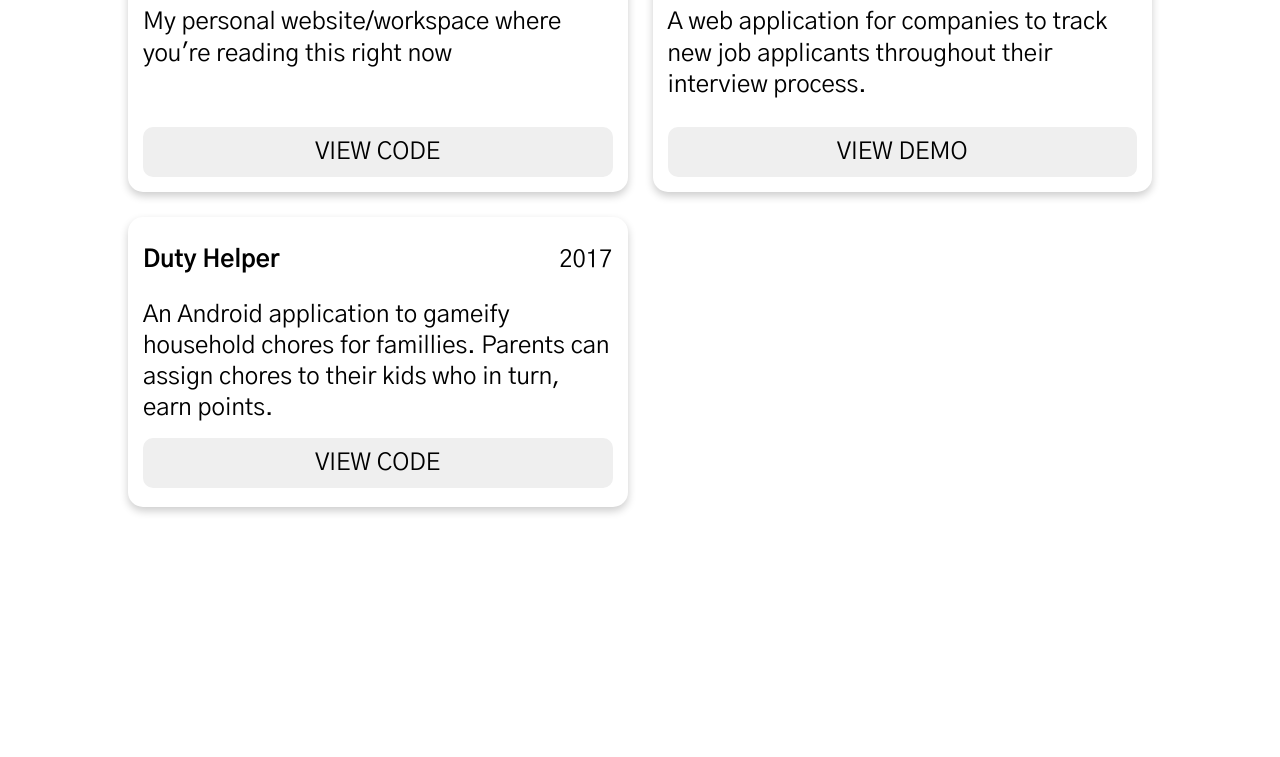
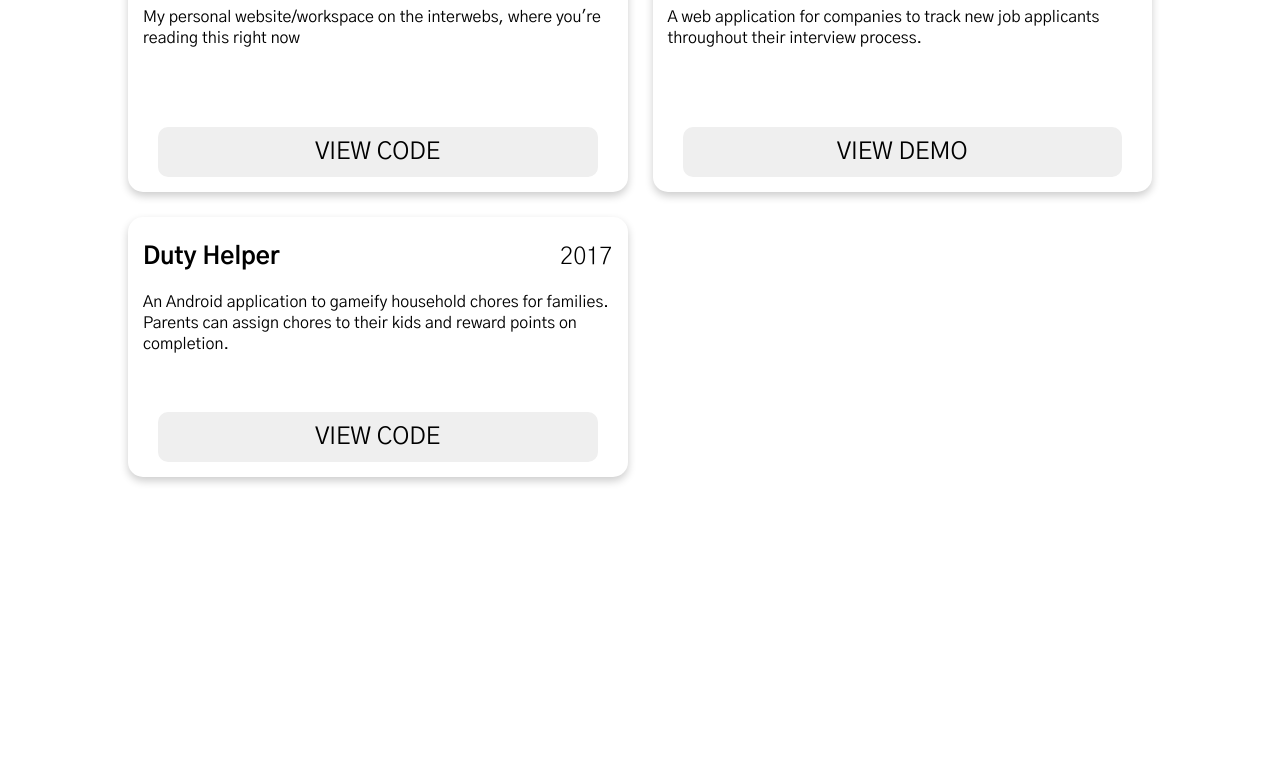
Before and after one commit to hamzabasrai/hamzabasrai.com_old, a Gatsby site in the folder site/: page / in a window 1280 px wide. Shown: the part 1167-1924 px from the top of the page. Built offline with nearby package versions, Linux system fonts and the light colour scheme; Gatsby itself is replaced by a stand-in of ours; no server answers.

Commit message:
Updated font styling in Projects

```diff
--- a/site/src/components/Projects.js
+++ b/site/src/components/Projects.js
@@ -3,6 +3,8 @@ import Section from "../styles/Section";
 import Heading from "../styles/Heading";
 import styled from "styled-components";
 import Card from "../styles/Card";
+import theme from "../styles/theme";
+const { colors, fontSizes, fonts } = theme;
 
 const ProjectGrid = styled.div`
   display: grid;
@@ -33,18 +35,20 @@ const Project = styled(Card)`
   .description {
     grid-area: 2 / 1 / 4 / 4;
     padding: 0;
+    font-size: ${fontSizes.bodySmall};
   }
 
   .date {
     justify-self: self-end;
     align-self: center;
     grid-area: 1 / 3 / 2 / 4;
+    font-weight: 300;
   }
 
   .action {
-    justify-self: center;
     align-self: center;
     grid-area: 4 / 1 / 5 / 4;
+    margin: 0 15px;
   }
 `;
 
@@ -57,12 +61,13 @@ export class Projects extends Component {
           <Project className="">
             <h1 className="heading">hamzabasrai.com</h1>
             <p className="description">
-              My personal website/workspace where you're reading this right now
+              My personal website/workspace on the interwebs, where you're
+              reading this right now
             </p>
             <p className="date">2019</p>
-            <button type="button" className="action">
-              View Code
-            </button>
+            <div className="action">
+              <button type="button">View Code</button>
+            </div>
           </Project>
           <Project>
             <h1 className="heading">TalentBoard</h1>
@@ -71,20 +76,21 @@ export class Projects extends Component {
               throughout their interview process.
             </p>
             <p className="date">2018</p>
-            <button type="button" className="action">
-              View Demo
-            </button>
+            <div className="action">
+              <button type="button">View Demo</button>
+            </div>
           </Project>
           <Project>
             <h1 className="heading">Duty Helper</h1>
             <p className="description">
-              An Android application to gameify household chores for famillies.
-              Parents can assign chores to their kids who in turn, earn points.
+              An Android application to gameify household chores for families.
+              Parents can assign chores to their kids and reward points on
+              completion.
             </p>
             <p className="date">2017</p>
-            <button type="button" className="action">
-              View Code
-            </button>
+            <div className="action">
+              <button type="button">View Code</button>
+            </div>
           </Project>
         </ProjectGrid>
       </Section>
```
